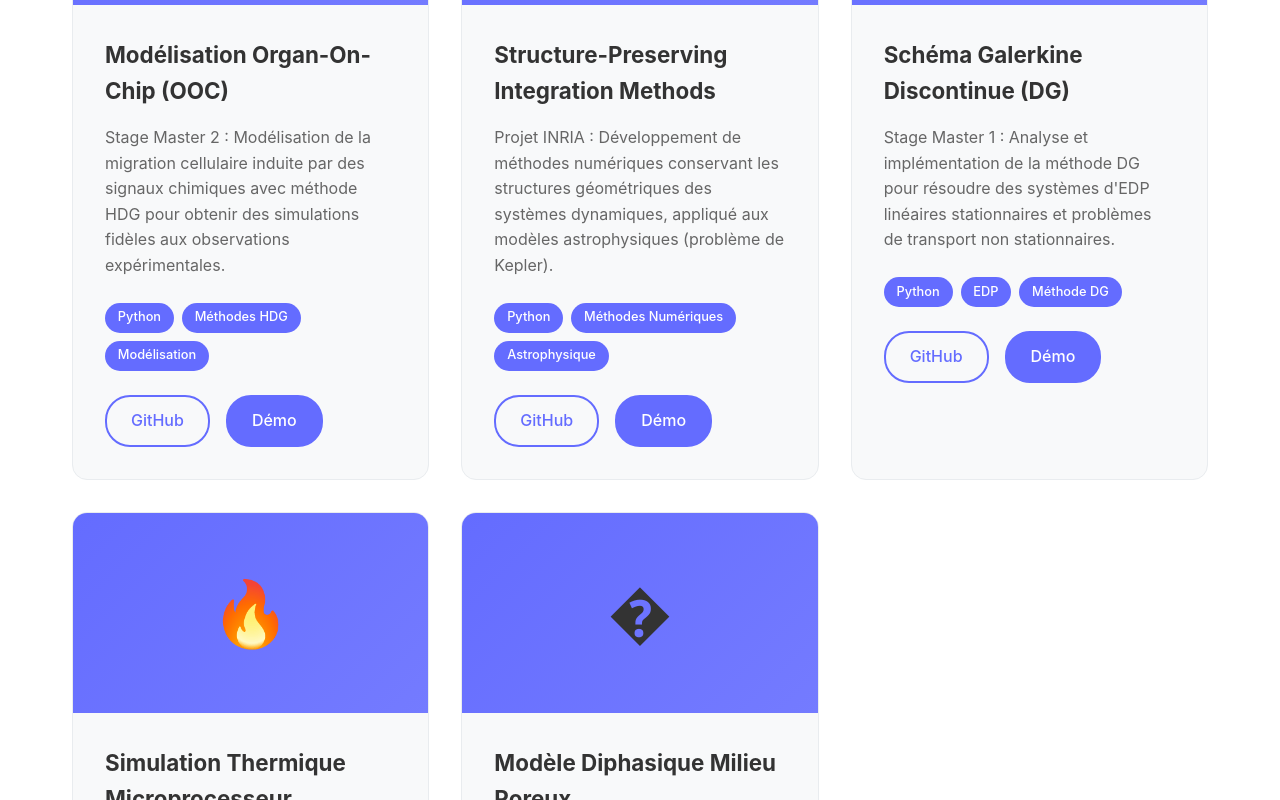
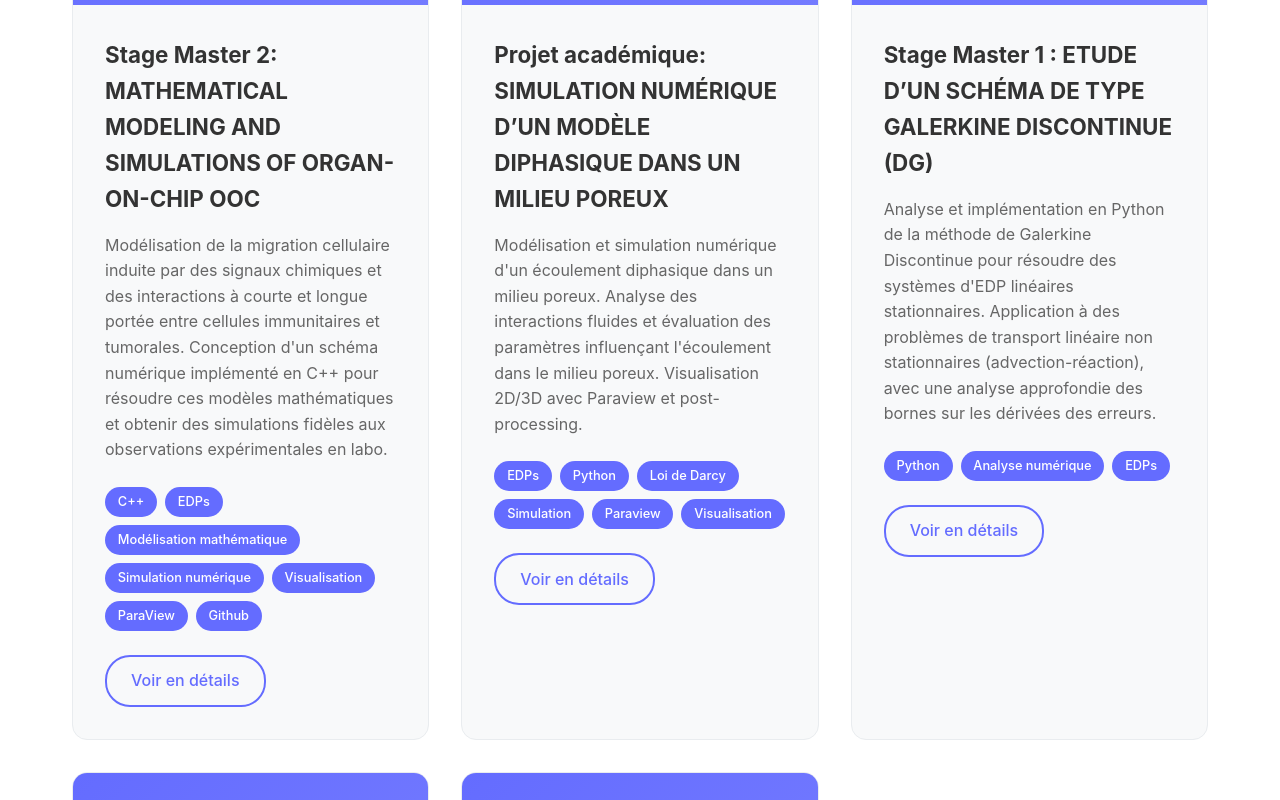
Before and after one commit to DiengAda/mon-portfolio, a React (Vite) app: page / in a window 1280 px wide. Shown: the part 4180-4980 px from the top of the page. Built offline with nearby package versions, Linux system fonts and the light colour scheme.

Commit message:
Mise à jour descriptions des projets et ajout lien GitHub

```diff
--- a/src/sections/Projects.jsx
+++ b/src/sections/Projects.jsx
@@ -3,42 +3,42 @@ import './Projects.css'
 function Projects() {
   const projects = [
     {
-      title: "Modélisation Organ-On-Chip (OOC)",
-      description: "Stage Master 2 : Modélisation de la migration cellulaire induite par des signaux chimiques avec méthode HDG pour obtenir des simulations fidèles aux observations expérimentales.",
-      technologies: ["Python", "Méthodes HDG", "Modélisation"],
+      title: "Stage Master 2: MATHEMATICAL MODELING AND SIMULATIONS OF ORGAN-ON-CHIP OOC",
+      description: "Modélisation de la migration cellulaire induite par des signaux chimiques et des interactions à courte et longue portée entre cellules immunitaires et tumorales. Conception d'un schéma numérique implémenté en C++ pour résoudre ces modèles mathématiques et obtenir des simulations fidèles aux observations expérimentales en labo.",
+      technologies: ["C++", "EDPs","Modélisation mathématique", "Simulation numérique", "Visualisation", "ParaView","Github"],
       image: "🧬",
+      github: "https://github.com/orgs/master-csmi/discussions/72",
+      demo: "#"
+    },
+    {
+      title: "Projet académique: SIMULATION NUMÉRIQUE D’UN MODÈLE  DIPHASIQUE DANS UN MILIEU POREUX",
+      description: "Modélisation et simulation numérique d'un écoulement diphasique dans un milieu poreux. Analyse des interactions fluides et évaluation des paramètres influençant l'écoulement dans le milieu poreux. Visualisation 2D/3D avec Paraview et post-processing.",
+      technologies: ["EDPs","Python", "Loi de Darcy", "Simulation", "Paraview", "Visualisation"],
+      image: "💧",
       github: "#",
       demo: "#"
     },
     {
-      title: "Structure-Preserving Integration Methods",
-      description: "Projet INRIA : Développement de méthodes numériques conservant les structures géométriques des systèmes dynamiques, appliqué aux modèles astrophysiques (problème de Kepler).",
-      technologies: ["Python", "Méthodes Numériques", "Astrophysique"],
-      image: "🌟",
-      github: "#",
+      title: "Stage Master 1 : ETUDE D’UN SCHÉMA DE TYPE GALERKINE  DISCONTINUE (DG)",
+      description: "Analyse et implémentation en Python de la méthode de Galerkine Discontinue pour résoudre des systèmes d'EDP linéaires stationnaires. Application à des problèmes de transport linéaire non stationnaires (advection-réaction), avec une analyse approfondie des bornes sur les dérivées des erreurs.",
+      technologies: ["Python", "Analyse numérique", "EDPs"],
+      image: "📊",
+      github: "https://github.com/DiengAda/Mes_Projets_Master/tree/main/Stages/M1-DG/dg-dieng-main",
       demo: "#"
     },
     {
-      title: "Schéma Galerkine Discontinue (DG)",
-      description: "Stage Master 1 : Analyse et implémentation de la méthode DG pour résoudre des systèmes d'EDP linéaires stationnaires et problèmes de transport non stationnaires.",
-      technologies: ["Python", "EDP", "Méthode DG"],
-      image: "📊",
-      github: "#",
-      demo: "#"
-    },
-    {
-      title: "Simulation Thermique Microprocesseur",
-      description: "Modélisation du comportement thermique d'un microprocesseur via simulations numériques C++, avec optimisation des performances et visualisation Paraview.",
-      technologies: ["C++", "Simulation", "Paraview"],
+      title: "Projet académique: SIMULATION NUMÉRIQUE D’UN DISPOSITIF DE REFROIDISSEMENT DE MICROPROCESSEUR EN C++",
+      description: "Étude d'un modèle de comportement thermique d'un microprocesseur et simulation numérique en C++. Optimisation des performances des simulations en ajustant les paramètres de maillage et les algorithmes de résolution. Visualisation 2D/3D avec Paraview et gestion efficace des fichiers de sortie (VTK, CSV).",
+      technologies: ["C++", "Simulation thermique", "Optimisation numérique", "Paraview", "Visualisation"],
       image: "🔥",
       github: "#",
       demo: "#"
     },
     {
-      title: "Modèle Diphasique Milieu Poreux",
-      description: "Modélisation et simulation numérique d'un écoulement diphasique dans un milieu poreux utilisant la loi de Darcy, avec analyse des interactions fluides.",
-      technologies: ["Python", "Loi de Darcy", "Simulation"],
-      image: "�",
+      title: "Projet INRIA : STRUCTURE-PRESERVING INTEGRATION METHODS FOR ORDINARY DIFFERENTIAL EQUATIONS (ODES)",
+      description: "Développement de méthodes numériques conservant les structures géométriques des systèmes dynamiques, appliqué aux modèles astrophysiques (problème de Kepler).",
+      technologies: ["Python", "ODEs","Méthodes Numériques", "Astrophysique"],
+      image: "🌟",
       github: "#",
       demo: "#"
     }
@@ -64,11 +64,11 @@ function Projects() {
                 </div>
                 <div className="project-links">
                   <a href={project.github} className="project-link">
-                    <span>GitHub</span>
+                    <span>Voir en détails </span>
                   </a>
-                  <a href={project.demo} className="project-link demo">
+                  {/* <a href={project.demo} className="project-link demo">
                     <span>Démo</span>
-                  </a>
+                  </a> */}
                 </div>
               </div>
             </div>
```
